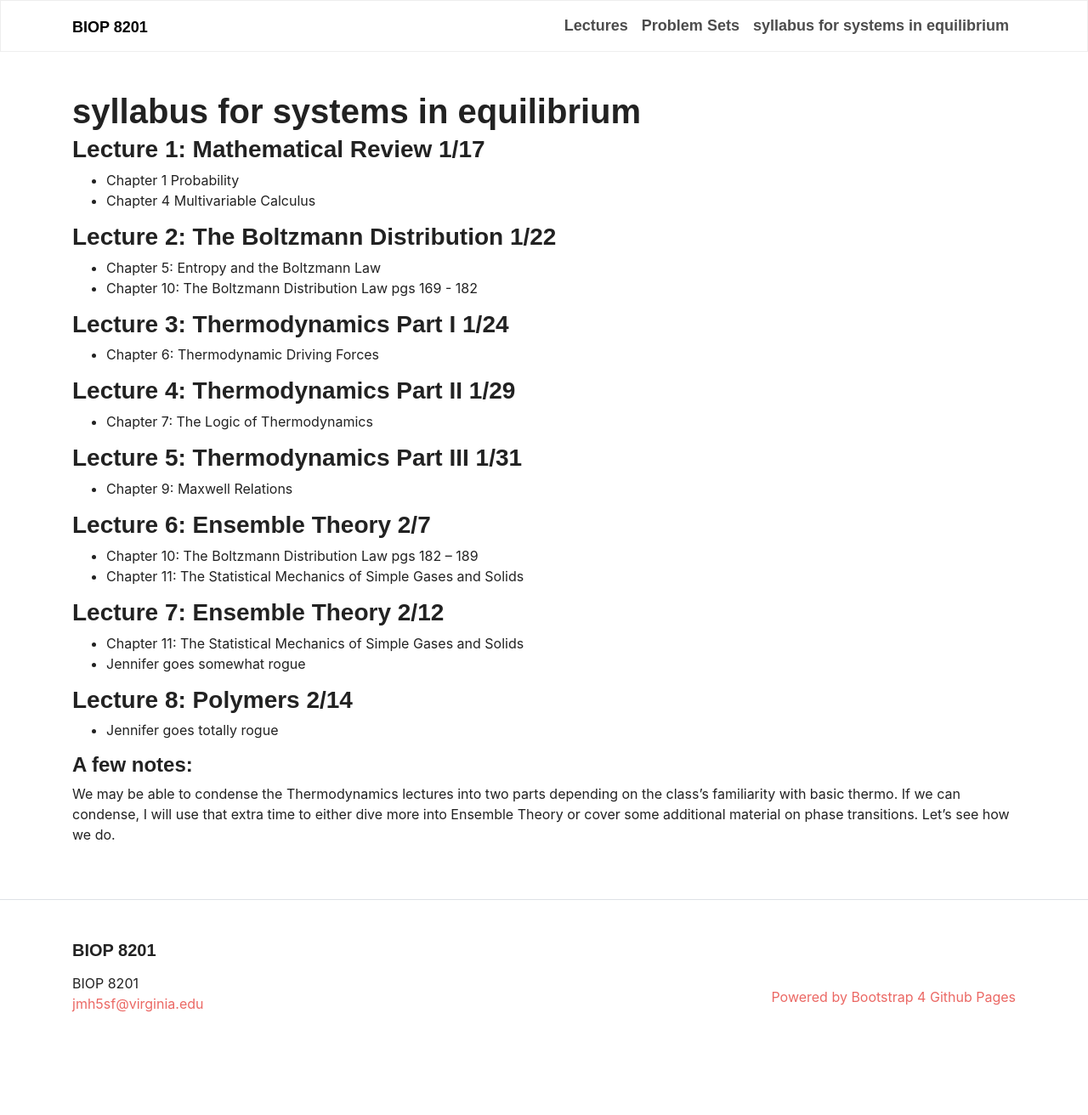
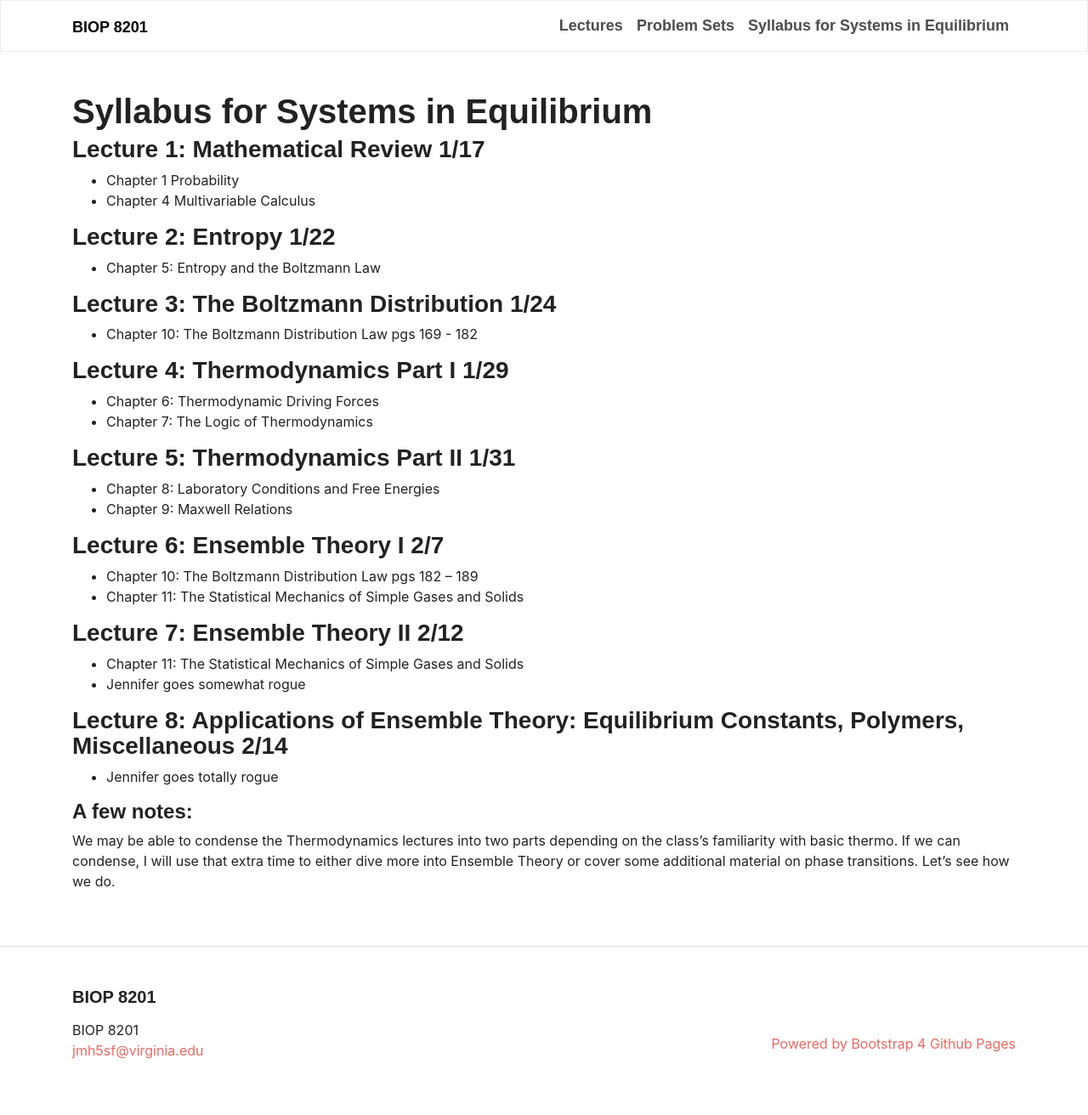
Before and after one commit to jmhays/biop-web, a Jekyll site: the page built from syllabus.md, in a window 1280 px wide. Shown: the whole page at 85% size. Built offline with Jekyll 4.4.1, drawn with Linux system fonts in a browser that asks for light colours; some web fonts are replaced; before the commit the page ends 1257 px from its top, so only the background shows below that.

Commit message:
Adjust syllabus

```diff
--- a/syllabus.md
+++ b/syllabus.md
@@ -1,34 +1,35 @@
 ---
   layout: page
-  title: syllabus for systems in equilibrium
+  title: Syllabus for Systems in Equilibrium
 ---
 
 ### Lecture 1: Mathematical Review 1/17
 -  Chapter 1 Probability
 -  Chapter 4 Multivariable Calculus
 
-### Lecture 2: The Boltzmann Distribution 1/22
+### Lecture 2: Entropy 1/22
 - Chapter 5: Entropy and the Boltzmann Law
+
+### Lecture 3: The Boltzmann Distribution 1/24
 - Chapter 10: The Boltzmann Distribution Law pgs 169 - 182
 
-### Lecture 3: Thermodynamics Part I 1/24
+### Lecture 4: Thermodynamics Part I 1/29
 - Chapter 6: Thermodynamic Driving Forces
-
-### Lecture 4: Thermodynamics Part II 1/29
 - Chapter 7: The Logic of Thermodynamics
 
-### Lecture 5: Thermodynamics Part III 1/31
+### Lecture 5: Thermodynamics Part II 1/31
+- Chapter 8: Laboratory Conditions and Free Energies
 - Chapter 9: Maxwell Relations
 
-### Lecture 6: Ensemble Theory 2/7
+### Lecture 6: Ensemble Theory I 2/7
 - Chapter 10: The Boltzmann Distribution Law pgs 182 – 189
 - Chapter 11: The Statistical Mechanics of Simple Gases and Solids
 
-### Lecture 7: Ensemble Theory 2/12
+### Lecture 7: Ensemble Theory II 2/12
 - Chapter 11: The Statistical Mechanics of Simple Gases and Solids
 - Jennifer goes somewhat rogue
 
-### Lecture 8: Polymers 2/14
+### Lecture 8: Applications of Ensemble Theory: Equilibrium Constants, Polymers, Miscellaneous  2/14
 - Jennifer goes totally rogue
 
 #### A few notes:
```
